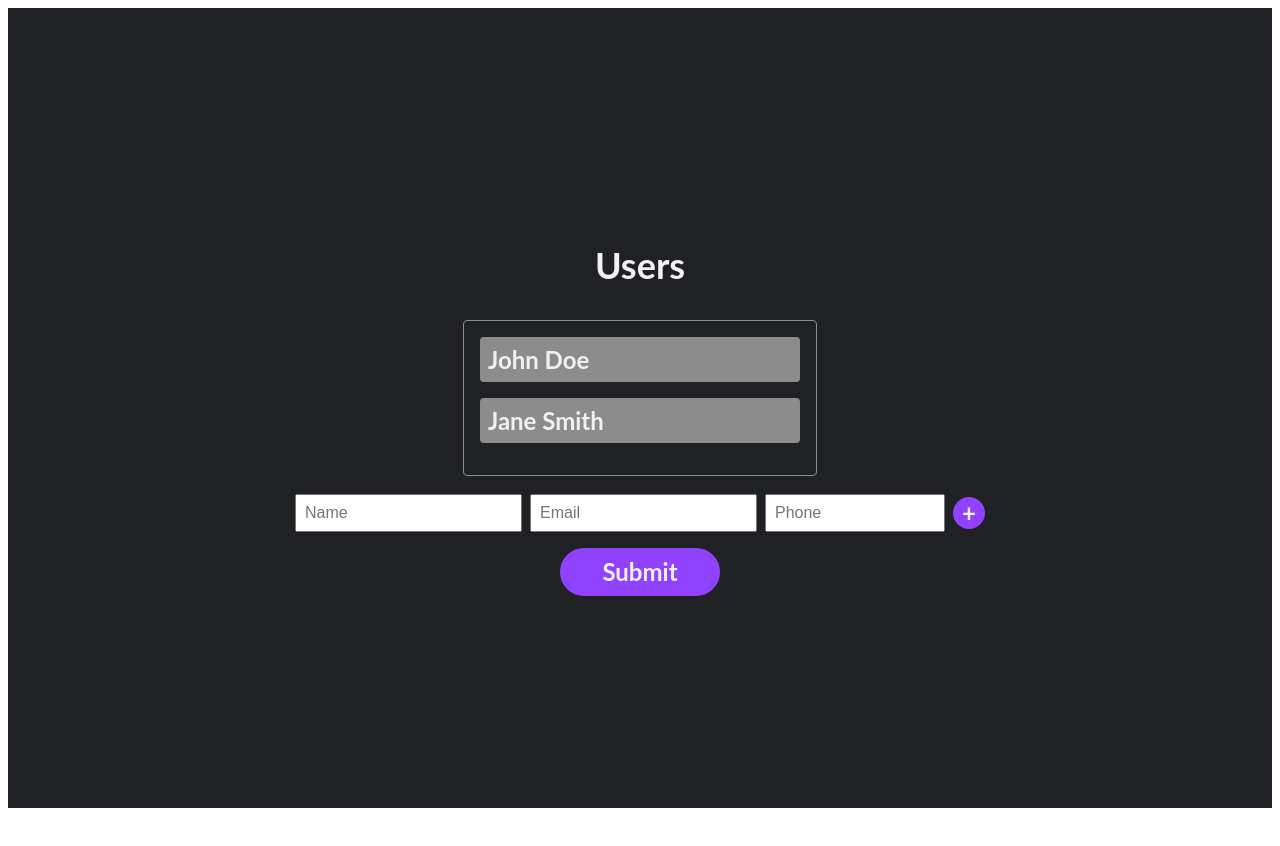
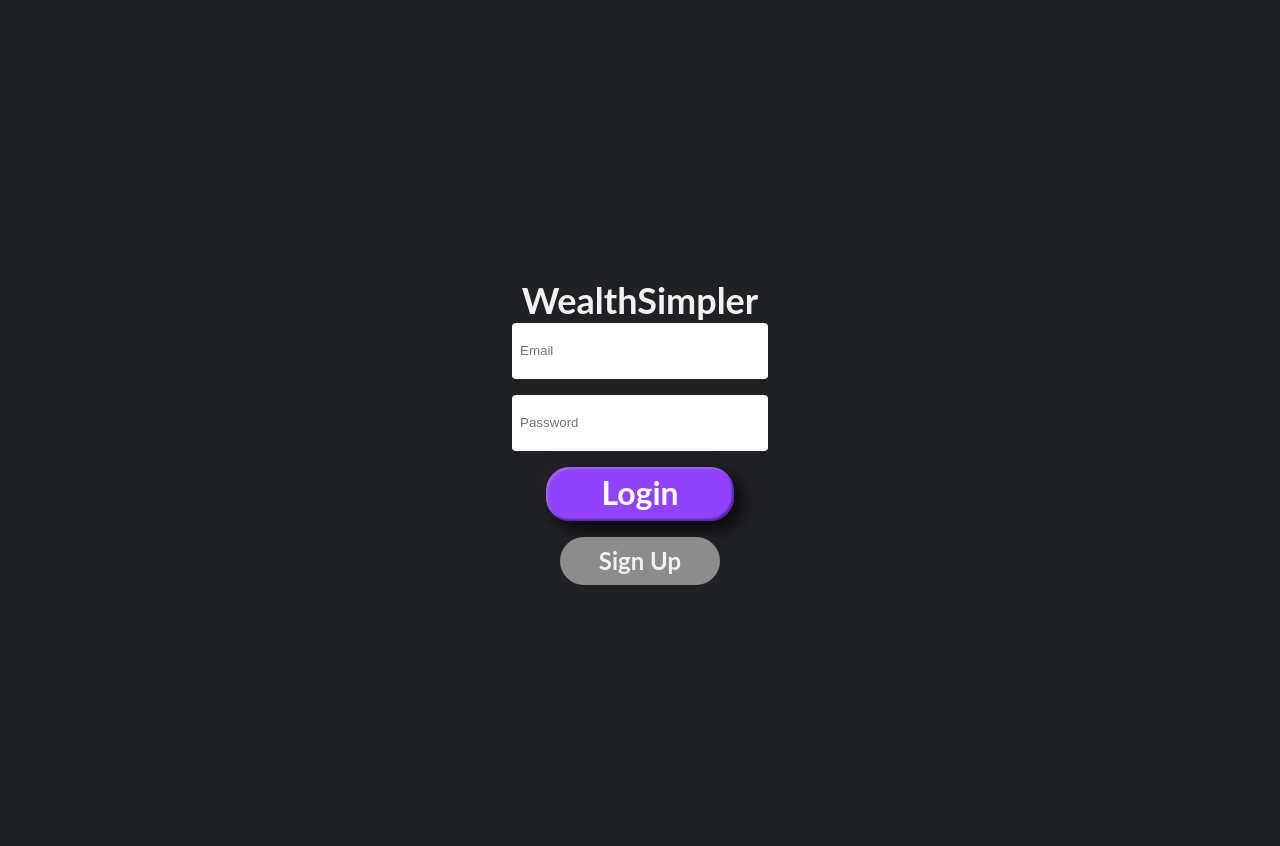
Before and after one commit to nvsriram/WealthSimpler, a React (Vite) app in the folder frontend/: page / in a window 1280 px wide. Shown: the top 846 px of the page. Before the commit the page ends 816 px from the top, so only its background shows below. Built offline with nearby package versions, Linux system fonts and the light colour scheme.

Commit message:
adding react router

```diff
--- a/frontend/src/App.tsx
+++ b/frontend/src/App.tsx
@@ -1,24 +1,15 @@
 import { useState } from "react";
+
+import { Route, Routes } from "react-router-dom";
+
+import Login from "./Login";
 import "./styles.css";
 
 function App() {
-  const [count, setCount] = useState(0);
-
   return (
-    <div class="container">
-      <h1>WealthSimpler</h1>
-      <h1>Organization Name</h1>
-      <label className="balance-label">Current Balance:</label>
-      <p className="balance">123456.00</p>
-      <div className="button-container">
-        <button className="button">Send</button>
-        <button className="button">Receive</button>
-      </div>
-      <br />
-      <label className="strategy-label">Automatic Strategy:</label>
-      <br />
-      <label className="strategy-label">Strategy Threshold:</label>
-    </div>
+    <Routes>
+      <Route path="/" element={<Login />}></Route>
+    </Routes>
   );
 }
 
--- a/frontend/src/main.tsx
+++ b/frontend/src/main.tsx
@@ -1,5 +1,7 @@
 import React from "react";
 import ReactDOM from "react-dom/client";
+
+import { BrowserRouter } from "react-router-dom";
 import App from "./App.tsx";
 import Login from "./Login.tsx";
 import CreateOrg from "./CreateOrg.tsx";
@@ -8,6 +10,8 @@
 
 ReactDOM.createRoot(document.getElementById("root") as HTMLElement).render(
   <React.StrictMode>
-    <Users />
+    <BrowserRouter>
+      <App />
+    </BrowserRouter>
   </React.StrictMode>
 );
--- /dev/null
+++ b/package.json
@@ -0,0 +1,5 @@
+{
+  "dependencies": {
+    "react-router-dom": "^6.14.0"
+  }
+}
```
Also changed, not shown: frontend/src/Dashboard.tsx (added, +25 -0 lines), 2 other files (tests, documents, lock files or other folders).
